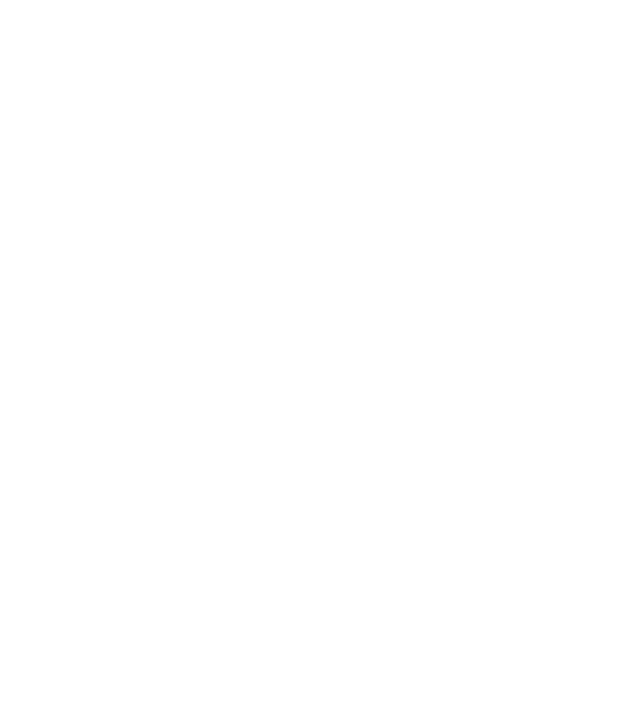
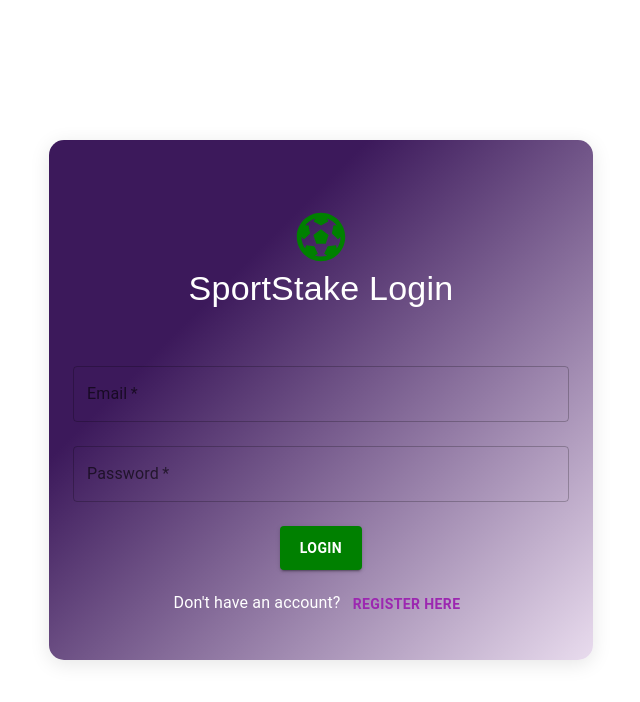
Before and after one commit to AwdiTech/SportStake, a React (Vite) app: page /login in a window 1280 px wide. Shown: the top 702 px of the page, without its empty margins (319-959 px from the left). Built offline with nearby package versions, Linux system fonts and the light colour scheme.

Commit message:
Implemented Login page front-end UI and error-handling logic

```diff
--- a/src/pages/Login/Login.jsx
+++ b/src/pages/Login/Login.jsx
@@ -1,11 +1,22 @@
-import { useState } from 'react';
-import './Login.scss';
-import { auth } from '../../FirebaseConfig';
-import { signInWithEmailAndPassword } from 'firebase/auth';
-import { useNavigate } from 'react-router-dom'
+import { useState } from "react";
+import "./Login.scss";
+import { auth } from "../../FirebaseConfig";
+import { signInWithEmailAndPassword } from "firebase/auth";
+import { useNavigate } from "react-router-dom";
+import {
+  TextField,
+  Button,
+  Container,
+  Typography,
+  Box,
+  Alert,
+} from "@mui/material";
+import { FaFutbol } from "react-icons/fa";
+
 export default function Login() {
-    const [email, setEmail] = useState('');
-    const [password, setPassword] = useState('');
+  const [email, setEmail] = useState("");
+  const [password, setPassword] = useState("");
+  const [errorMessage, setErrorMessage] = useState("");
   const navigate = useNavigate();
 
   const onLogin = (e) => {
@@ -14,19 +25,88 @@ export default function Login() {
       .then((userCredential) => {
         // Signed in
         const user = userCredential.user;
-                navigate("/home")
+        navigate("/home");
         console.log(user);
       })
       .catch((error) => {
-                const errorCode = error.code;
-                const errorMessage = error.message;
-                console.log(errorCode, errorMessage)
+        if (error.code === "auth/invalid-credential") {
+          setErrorMessage(
+            "Failed to sign in. Please check your credentials and try again."
+          );
+        }
       });
-    }
+  };
 
   // Login Page JSX here...
   return (
-        <main className='login'>
-        </main>
+    <Container maxWidth="sm" className="login">
+      <Box textAlign="center" my={5}>
+        <FaFutbol size={50} color="green" />
+        <Typography variant="h4" component="h1" gutterBottom>
+          SportStake Login
+        </Typography>
+      </Box>
+
+      <form onSubmit={onLogin}>
+        <TextField
+          fullWidth
+          margin="normal"
+          label="Email"
+          variant="outlined"
+          slotProps={{
+            input: {
+              style: { color: "#f1ccf9" },
+            },
+          }}
+          value={email}
+          onChange={(e) => setEmail(e.target.value)}
+          required
+        />
+        <TextField
+          fullWidth
+          margin="normal"
+          label="Password"
+          type="password"
+          variant="outlined"
+          slotProps={{
+            input: {
+              style: { color: "#f1ccf9" },
+            },
+          }}
+          value={password}
+          onChange={(e) => setPassword(e.target.value)}
+          required
+        />
+        {errorMessage && (
+          <Box my={2}>
+            <Alert severity="error">{errorMessage}</Alert>{" "}
+            {/* Display error message */}
+          </Box>
+        )}
+        <Box my={2} textAlign="center">
+          <Button
+            variant="contained"
+            color="primary"
+            type="submit"
+            sx={{ backgroundColor: "green", padding: "10px 20px" }}
+          >
+            Login
+          </Button>
+        </Box>
+      </form>
+
+      <Box textAlign="center">
+        <Typography variant="body1" gutterBottom>
+          Don&apos;t have an account?{" "}
+          <Button
+            variant="text"
+            color="secondary"
+            onClick={() => navigate("/register")}
+          >
+            Register here
+          </Button>
+        </Typography>
+      </Box>
+    </Container>
   );
 }
--- a/src/pages/Login/Login.scss
+++ b/src/pages/Login/Login.scss
@@ -0,0 +1,16 @@
+.login {
+  background: linear-gradient(135deg, #3c195b 30%, #e9dcee 100%);
+  border-radius: 15px;
+  padding: 2rem;
+  box-shadow: 0px 4px 20px rgba(0, 0, 0, 0.1);
+  color: rgb(255, 255, 255);
+
+  h1 {
+    font-family: "Poppins", sans-serif;
+    color: white;
+  }
+
+  button {
+    font-weight: bold;
+  }
+}
```
Lines whose indentation alone changed are shown as unchanged.
